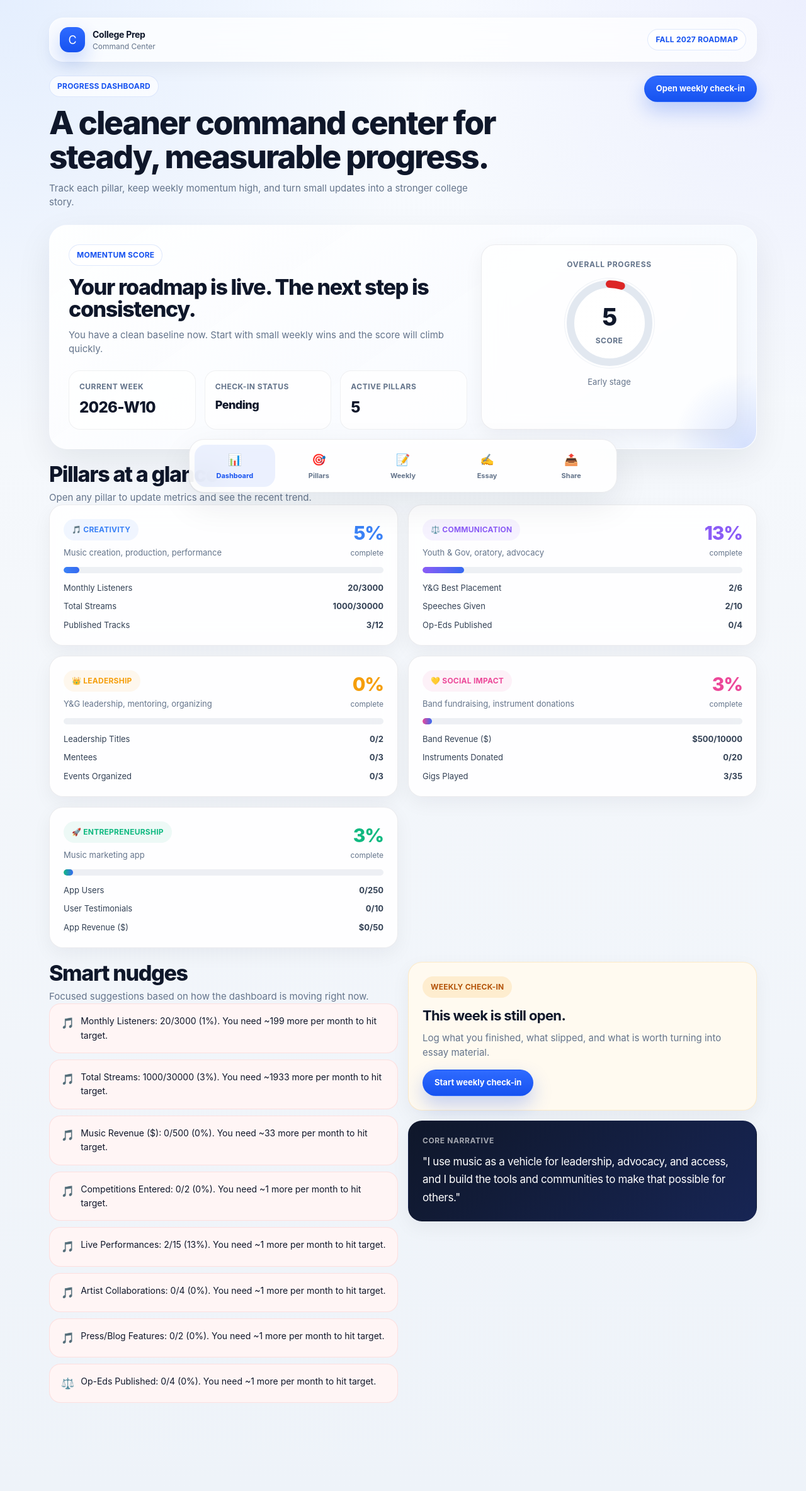
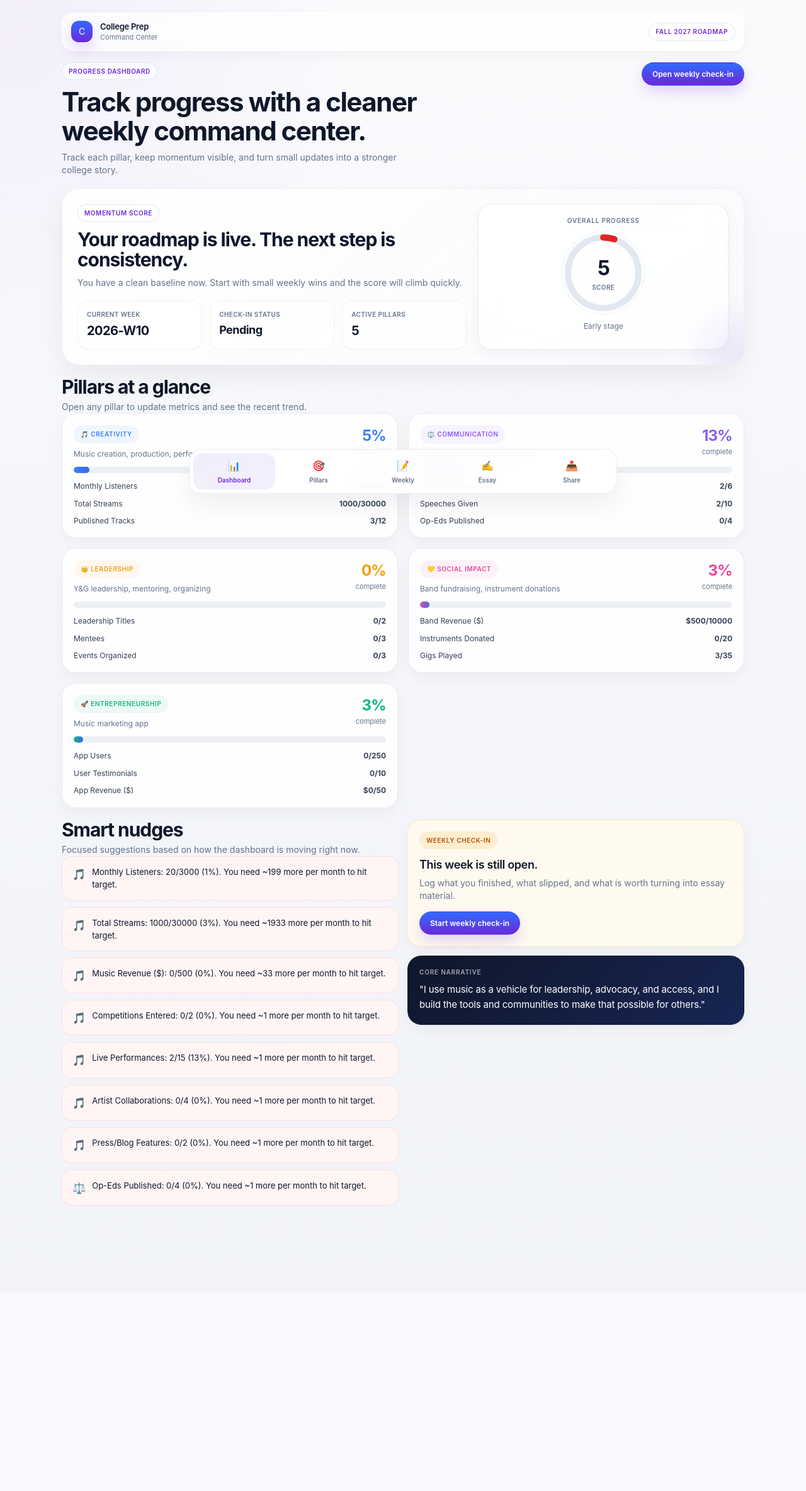
Before and after one commit to tyagapati/NeelCollegePrep, a Flask app: page / in a window 1280 px wide. Shown: the whole page at 63% size. After the commit the page ends 1914 px from the top, so only its background shows below. Run offline with Flask 3, Linux system fonts and the light colour scheme; data comes from the database, SQL or seed files in the repository; data that the repository does not hold is empty.

Commit message:
Tighten the UI typography and spacing
Tone down the oversized headings and heavy weight styles so the app feels cleaner and closer to the calmer Kraken-inspired reference.

Made-with: Cursor

```diff
--- a/templates/base.html
+++ b/templates/base.html
@@ -17,9 +17,9 @@
       --text: #0f172a;
       --text-soft: #334155;
       --muted: #64748b;
-      --blue: #1652f0;
-      --blue-dark: #0f3ec9;
-      --blue-soft: rgba(22, 82, 240, 0.08);
+      --blue: #6d28d9;
+      --blue-dark: #5b21b6;
+      --blue-soft: rgba(109, 40, 217, 0.08);
       --purple-soft: rgba(99, 102, 241, 0.10);
       --amber-soft: rgba(245, 158, 11, 0.14);
       --green-soft: rgba(16, 185, 129, 0.14);
@@ -27,8 +27,8 @@
       --green: #059669;
       --amber: #d97706;
       --red: #dc2626;
-      --shadow: 0 20px 55px rgba(15, 23, 42, 0.08);
-      --shadow-soft: 0 10px 30px rgba(15, 23, 42, 0.05);
+      --shadow: 0 18px 40px rgba(15, 23, 42, 0.06);
+      --shadow-soft: 0 8px 22px rgba(15, 23, 42, 0.04);
       --radius-xl: 28px;
       --radius-lg: 22px;
       --radius-md: 16px;
@@ -37,127 +37,126 @@
     body {
       font-family: Inter, -apple-system, BlinkMacSystemFont, "Segoe UI", sans-serif;
       background:
-        radial-gradient(circle at top left, rgba(59, 130, 246, 0.10), transparent 26%),
-        radial-gradient(circle at top right, rgba(99, 102, 241, 0.08), transparent 24%),
-        linear-gradient(180deg, #f8fbff 0%, var(--bg) 40%, #eef3f9 100%);
+        radial-gradient(circle at top left, rgba(109, 40, 217, 0.06), transparent 24%),
+        linear-gradient(180deg, #fbfbfd 0%, #f6f7fb 36%, #f1f3f8 100%);
       color: var(--text);
-      line-height: 1.5;
+      line-height: 1.45;
       min-height: 100vh;
       padding-bottom: 108px;
     }
     a { color: inherit; }
-    .container { max-width: 1160px; margin: 0 auto; padding: 28px 18px 0; }
+    .container { max-width: 1120px; margin: 0 auto; padding: 20px 18px 0; }
     .page-header {
       display: flex;
       flex-wrap: wrap;
       justify-content: space-between;
       align-items: flex-start;
-      gap: 20px;
-      margin-bottom: 24px;
+      gap: 16px;
+      margin-bottom: 18px;
     }
     .eyebrow {
       display: inline-flex;
       align-items: center;
       gap: 8px;
-      padding: 7px 12px;
+      padding: 6px 10px;
       border: 1px solid var(--border-strong);
       border-radius: 999px;
       background: rgba(255,255,255,0.7);
       color: var(--blue);
-      font-size: 12px;
-      font-weight: 700;
-      letter-spacing: 0.02em;
+      font-size: 10px;
+      font-weight: 600;
+      letter-spacing: 0.06em;
       text-transform: uppercase;
     }
     .hero-title, .section-title {
-      font-size: clamp(30px, 4vw, 52px);
-      font-weight: 800;
-      line-height: 1.05;
-      letter-spacing: -0.04em;
+      font-size: clamp(28px, 3.6vw, 42px);
+      font-weight: 700;
+      line-height: 1.08;
+      letter-spacing: -0.035em;
     }
     .section-title {
-      font-size: clamp(24px, 3vw, 34px);
-      margin-bottom: 8px;
+      font-size: clamp(22px, 2.6vw, 30px);
+      margin-bottom: 6px;
     }
     .section-sub, .hero-subtitle {
-      font-size: 15px;
+      font-size: 14px;
       color: var(--muted);
-      max-width: 700px;
+      max-width: 680px;
     }
     .hero-card {
       position: relative;
       overflow: hidden;
-      background: linear-gradient(145deg, rgba(255,255,255,0.94), rgba(244,248,255,0.92));
-      border: 1px solid rgba(255,255,255,0.65);
+      background: linear-gradient(145deg, rgba(255,255,255,0.96), rgba(249,250,253,0.94));
+      border: 1px solid rgba(15, 23, 42, 0.06);
       box-shadow: var(--shadow);
       border-radius: var(--radius-xl);
-      padding: 30px;
-      margin-bottom: 20px;
+      padding: 24px;
+      margin-bottom: 18px;
     }
     .hero-card::after {
       content: "";
       position: absolute;
       inset: auto -10% -35% auto;
-      width: 260px;
-      height: 260px;
-      background: radial-gradient(circle, rgba(22,82,240,0.14), transparent 62%);
+      width: 220px;
+      height: 220px;
+      background: radial-gradient(circle, rgba(109,40,217,0.10), transparent 62%);
       pointer-events: none;
     }
     .card {
       background: var(--surface);
-      backdrop-filter: blur(18px);
+      backdrop-filter: blur(14px);
       border: 1px solid var(--border);
       border-radius: var(--radius-lg);
-      padding: 22px;
-      margin-bottom: 16px;
+      padding: 18px;
+      margin-bottom: 14px;
       box-shadow: var(--shadow-soft);
     }
-    .card h3 { font-size: 16px; font-weight: 700; margin-bottom: 8px; }
+    .card h3 { font-size: 15px; font-weight: 600; margin-bottom: 6px; }
     .card-link { text-decoration: none; display: block; }
     .card-link .card { transition: transform 0.18s ease, box-shadow 0.18s ease, border-color 0.18s ease; }
     .card-link:hover .card { transform: translateY(-2px); box-shadow: var(--shadow); border-color: var(--border-strong); }
     .grid-2, .grid-3 {
       display: grid;
-      gap: 16px;
+      gap: 14px;
     }
     .grid-2 { grid-template-columns: repeat(2, minmax(0, 1fr)); }
     .grid-3 { grid-template-columns: repeat(3, minmax(0, 1fr)); }
     .split-hero {
       display: grid;
       grid-template-columns: minmax(0, 1.4fr) minmax(280px, 0.9fr);
-      gap: 22px;
+      gap: 18px;
       align-items: stretch;
     }
     .stat-strip {
       display: grid;
       grid-template-columns: repeat(3, minmax(0, 1fr));
-      gap: 14px;
-      margin-top: 22px;
+      gap: 12px;
+      margin-top: 18px;
     }
     .mini-stat {
-      padding: 16px;
-      border-radius: 18px;
+      padding: 14px;
+      border-radius: 16px;
       background: rgba(255,255,255,0.72);
       border: 1px solid rgba(15, 23, 42, 0.06);
     }
     .mini-stat .label {
-      font-size: 12px;
-      font-weight: 700;
+      font-size: 10px;
+      font-weight: 600;
       color: var(--muted);
       text-transform: uppercase;
       letter-spacing: 0.04em;
-      margin-bottom: 6px;
+      margin-bottom: 4px;
     }
     .mini-stat .value {
-      font-size: 24px;
-      font-weight: 800;
+      font-size: 20px;
+      font-weight: 700;
       letter-spacing: -0.03em;
     }
     .surface-note {
       background: var(--surface-soft);
       border: 1px solid var(--border);
-      border-radius: 18px;
-      padding: 16px 18px;
+      border-radius: 16px;
+      padding: 14px 16px;
     }
     .surface-note strong { display: block; margin-bottom: 4px; }
     .bar-bg {
@@ -177,13 +176,13 @@
       align-items: center;
       justify-content: center;
       gap: 8px;
-      padding: 10px 18px;
+      padding: 9px 16px;
       border-radius: 999px;
       border: 1px solid var(--border);
       background: rgba(255,255,255,0.92);
-      font-size: 13px;
+      font-size: 12px;
       cursor: pointer;
-      font-weight: 700;
+      font-weight: 600;
       color: var(--text);
       transition: all 0.15s ease;
       text-decoration: none;
@@ -193,10 +192,10 @@
       background: linear-gradient(180deg, #2f6bff, var(--blue));
       color: #fff;
       border-color: transparent;
-      box-shadow: 0 14px 30px rgba(22, 82, 240, 0.25);
+      box-shadow: 0 10px 22px rgba(109, 40, 217, 0.18);
     }
     .btn-primary:hover { color: #fff; background: linear-gradient(180deg, #2563eb, var(--blue-dark)); }
-    .btn-sm { padding: 8px 12px; font-size: 12px; }
+    .btn-sm { padding: 7px 11px; font-size: 11px; }
     .btn-done { background: #ecfdf5; color: #047857; border-color: rgba(16,185,129,0.18); }
     .btn-skip { background: #fffbeb; color: #b45309; border-color: rgba(245,158,11,0.22); }
     .badge {
@@ -236,31 +235,31 @@
     }
     .metric-row {
       display: grid;
-      grid-template-columns: minmax(0, 1fr) 132px 120px auto;
+      grid-template-columns: minmax(0, 1fr) 124px 108px auto;
       align-items: center;
-      gap: 14px;
-      padding: 16px 0;
+      gap: 12px;
+      padding: 14px 0;
       border-bottom: 1px solid rgba(148, 163, 184, 0.16);
     }
     .metric-row:last-child { border-bottom: none; }
-    .metric-label { font-size: 14px; font-weight: 600; color: var(--text-soft); }
-    .metric-val { font-size: 16px; font-weight: 800; text-align: right; letter-spacing: -0.02em; }
+    .metric-label { font-size: 13px; font-weight: 500; color: var(--text-soft); }
+    .metric-val { font-size: 15px; font-weight: 700; text-align: right; letter-spacing: -0.02em; }
     .metric-bar { width: 100%; }
     .task-item {
-      padding: 16px;
-      border: 1px solid rgba(148, 163, 184, 0.18);
-      border-radius: 18px;
+      padding: 14px;
+      border: 1px solid rgba(148, 163, 184, 0.16);
+      border-radius: 16px;
       margin-bottom: 10px;
       background: rgba(255,255,255,0.76);
     }
-    .task-label { font-size: 14px; font-weight: 600; margin-bottom: 10px; color: var(--text-soft); }
+    .task-label { font-size: 13px; font-weight: 500; margin-bottom: 8px; color: var(--text-soft); }
     .task-actions { display: flex; gap: 8px; flex-wrap: wrap; align-items: center; }
     .nudge {
-      padding: 16px 18px;
-      border-radius: 18px;
+      padding: 14px 16px;
+      border-radius: 16px;
       margin-bottom: 10px;
-      font-size: 14px;
-      line-height: 1.6;
+      font-size: 13px;
+      line-height: 1.55;
       display: flex;
       gap: 10px;
       align-items: flex-start;
@@ -273,17 +272,17 @@
       right: 20px;
       background: #0f172a;
       color: #fff;
-      padding: 14px 20px;
-      border-radius: 16px;
-      font-size: 14px;
+      padding: 12px 18px;
+      border-radius: 14px;
+      font-size: 13px;
       z-index: 999;
       box-shadow: var(--shadow);
       animation: slideIn 0.3s;
     }
     @keyframes slideIn { from { transform: translateX(100px); opacity: 0; } to { transform: none; opacity: 1; } }
     .momentum-ring {
-      width: 144px;
-      height: 144px;
+      width: 132px;
+      height: 132px;
       position: relative;
       margin: 0 auto;
       border-radius: 50%;
@@ -298,39 +297,39 @@
       flex-direction: column;
       align-items: center;
       justify-content: center;
-      font-size: 38px;
-      font-weight: 800;
+      font-size: 32px;
+      font-weight: 700;
       letter-spacing: -0.04em;
     }
     .momentum-num span {
-      font-size: 12px;
-      font-weight: 700;
+      font-size: 10px;
+      font-weight: 600;
       color: var(--muted);
       letter-spacing: 0.04em;
       text-transform: uppercase;
     }
     .essay-card {
       border: 1px solid rgba(99, 102, 241, 0.12);
-      padding: 16px 18px;
+      padding: 14px 16px;
       background: #f8faff;
-      border-radius: 18px;
+      border-radius: 16px;
       margin-bottom: 10px;
     }
     .share-page {
       background: #fff;
-      padding: 32px;
-      border-radius: 28px;
+      padding: 28px;
+      border-radius: 24px;
       border: 1px solid rgba(15,23,42,0.08);
       box-shadow: var(--shadow);
     }
     .table-clean {
       width: 100%;
       border-collapse: collapse;
-      font-size: 13px;
+      font-size: 12px;
     }
     .table-clean th,
     .table-clean td {
-      padding: 10px 12px;
+      padding: 9px 11px;
       border-bottom: 1px solid rgba(148, 163, 184, 0.18);
     }
     .table-clean th {
@@ -342,17 +341,17 @@
     .table-clean th:last-child { text-align: right; }
     .top-nav {
       position: sticky;
-      top: 14px;
+      top: 10px;
       z-index: 90;
-      margin-bottom: 22px;
+      margin-bottom: 18px;
     }
     .top-nav-inner {
       display: flex;
       align-items: center;
       justify-content: space-between;
       gap: 16px;
-      padding: 14px 16px;
-      border-radius: 22px;
+      padding: 12px 14px;
+      border-radius: 18px;
       background: rgba(255,255,255,0.72);
       backdrop-filter: blur(18px);
       border: 1px solid rgba(255,255,255,0.7);
@@ -365,22 +364,22 @@
       text-decoration: none;
     }
     .brand-mark {
-      width: 40px;
-      height: 40px;
-      border-radius: 14px;
+      width: 34px;
+      height: 34px;
+      border-radius: 12px;
       background: linear-gradient(180deg, #2f6bff, var(--blue));
       color: #fff;
       display: grid;
       place-items: center;
-      font-size: 18px;
-      box-shadow: 0 14px 30px rgba(22, 82, 240, 0.24);
+      font-size: 14px;
+      box-shadow: 0 10px 22px rgba(109, 40, 217, 0.18);
     }
-    .brand-copy strong { display: block; font-size: 14px; letter-spacing: -0.02em; }
-    .brand-copy span { display: block; font-size: 12px; color: var(--muted); }
+    .brand-copy strong { display: block; font-size: 13px; font-weight: 600; letter-spacing: -0.02em; }
+    .brand-copy span { display: block; font-size: 11px; color: var(--muted); }
     .nav {
       position: fixed;
       left: 50%;
-      bottom: 18px;
+      bottom: 16px;
       transform: translateX(-50%);
       background: rgba(255,255,255,0.9);
       border: 1px solid rgba(15,23,42,0.08);
@@ -388,9 +387,9 @@
       box-shadow: var(--shadow);
       display: flex;
       justify-content: center;
-      gap: 6px;
-      padding: 8px;
-      border-radius: 24px;
+      gap: 4px;
+      padding: 6px;
+      border-radius: 20px;
       z-index: 100;
       width: min(calc(100% - 24px), 680px);
     }
@@ -399,20 +398,20 @@
       flex: 1;
       flex-direction: column;
       align-items: center;
-      padding: 10px 12px;
-      border-radius: 18px;
+      padding: 8px 10px;
+      border-radius: 14px;
       text-decoration: none;
       color: var(--muted);
-      font-size: 11px;
-      font-weight: 700;
+      font-size: 10px;
+      font-weight: 600;
       transition: all 0.15s ease;
     }
     .nav a.active { color: var(--blue); background: var(--blue-soft); }
-    .nav a span.icon { font-size: 18px; margin-bottom: 4px; }
+    .nav a span.icon { font-size: 16px; margin-bottom: 3px; }
     .collapsible-header { cursor: pointer; display: flex; justify-content: space-between; align-items: center; gap: 12px; }
     .collapsible-header:hover { opacity: 0.88; }
     .fade-in { animation: fadeIn 0.3s; }
-    .page-block { margin-bottom: 22px; }
+    .page-block { margin-bottom: 18px; }
     .stack-sm > * + * { margin-top: 10px; }
     .muted { color: var(--muted); }
     .right { text-align: right; }
--- a/templates/dashboard.html
+++ b/templates/dashboard.html
@@ -4,8 +4,8 @@
 <div class="page-header">
   <div>
     <div class="eyebrow">Progress dashboard</div>
-    <h1 class="hero-title" style="margin-top:14px;max-width:720px;">A cleaner command center for steady, measurable progress.</h1>
-    <div class="hero-subtitle" style="margin-top:12px;">Track each pillar, keep weekly momentum high, and turn small updates into a stronger college story.</div>
+    <h1 class="hero-title" style="margin-top:12px;max-width:640px;">Track progress with a cleaner weekly command center.</h1>
+    <div class="hero-subtitle" style="margin-top:10px;max-width:560px;">Track each pillar, keep momentum visible, and turn small updates into a stronger college story.</div>
   </div>
   <a href="/weekly" class="btn btn-primary">Open weekly check-in</a>
 </div>
@@ -13,8 +13,8 @@
 <div class="hero-card page-block">
   <div class="split-hero">
     <div>
-      <div class="eyebrow" style="margin-bottom:16px;">Momentum score</div>
-      <h2 class="section-title" style="margin-bottom:12px;">Your roadmap is live. The next step is consistency.</h2>
+      <div class="eyebrow" style="margin-bottom:12px;">Momentum score</div>
+      <h2 class="section-title" style="margin-bottom:10px;max-width:520px;">Your roadmap is live. The next step is consistency.</h2>
       <div class="section-sub" style="margin-bottom:0;">
         {% if momentum >= 60 %}You are building strong momentum across the portfolio. Keep stacking visible wins each week.{% elif momentum >= 30 %}You are moving in the right direction. A few steady weekly check-ins will make the dashboard feel dramatically stronger.{% else %}You have a clean baseline now. Start with small weekly wins and the score will climb quickly.{% endif %}
       </div>
@@ -34,18 +34,18 @@
       </div>
     </div>
     <div class="card" style="text-align:center;background:rgba(255,255,255,0.76);margin-bottom:0;">
-      <div class="muted" style="font-size:12px;font-weight:700;text-transform:uppercase;letter-spacing:0.06em;margin-bottom:12px;">Overall progress</div>
+      <div class="muted" style="font-size:10px;font-weight:600;text-transform:uppercase;letter-spacing:0.08em;margin-bottom:10px;">Overall progress</div>
       <div class="momentum-ring">
-        <svg width="144" height="144">
-          <circle cx="72" cy="72" r="62" fill="none" stroke="#e2e8f0" stroke-width="12"/>
-          <circle cx="72" cy="72" r="62" fill="none"
+        <svg width="132" height="132">
+          <circle cx="66" cy="66" r="56" fill="none" stroke="#e2e8f0" stroke-width="10"/>
+          <circle cx="66" cy="66" r="56" fill="none"
                   stroke="{% if momentum >= 60 %}var(--green){% elif momentum >= 30 %}var(--amber){% else %}var(--red){% endif %}"
-                  stroke-width="12" stroke-linecap="round"
-                  stroke-dasharray="{{ (momentum / 100 * 389)|round }},389"/>
+                  stroke-width="10" stroke-linecap="round"
+                  stroke-dasharray="{{ (momentum / 100 * 352)|round }},352"/>
         </svg>
         <div class="momentum-num">{{ momentum }}<span>Score</span></div>
       </div>
-      <div class="muted" style="font-size:13px;margin-top:12px;">
+      <div class="muted" style="font-size:12px;margin-top:10px;">
         {% if momentum >= 60 %}Strong trajectory{% elif momentum >= 30 %}Momentum building{% else %}Early stage{% endif %}
       </div>
     </div>
@@ -62,15 +62,15 @@
         <div style="display:flex;justify-content:space-between;align-items:flex-start;gap:12px;margin-bottom:12px;">
           <div>
             <div class="eyebrow" style="background:{{ p.color }}12;color:{{ p.color }};border-color:transparent;">{{ p.icon }} {{ p.label }}</div>
-            <div class="muted" style="font-size:13px;margin-top:10px;">{{ p.desc }}</div>
+            <div class="muted" style="font-size:12px;margin-top:8px;">{{ p.desc }}</div>
           </div>
           <div class="right">
-            <div style="font-size:30px;font-weight:800;letter-spacing:-0.04em;color:{{ p.color }};">{{ p.progress }}%</div>
-            <div class="muted" style="font-size:12px;">complete</div>
+            <div style="font-size:24px;font-weight:700;letter-spacing:-0.03em;color:{{ p.color }};">{{ p.progress }}%</div>
+            <div class="muted" style="font-size:11px;">complete</div>
           </div>
         </div>
         <div class="bar-bg"><div class="bar-fill" style="width:{{ p.progress }}%;background:linear-gradient(90deg, {{ p.color }}, rgba(22,82,240,0.85));"></div></div>
-        <div class="stack-sm" style="margin-top:14px;font-size:13px;color:var(--text-soft);">
+        <div class="stack-sm" style="margin-top:12px;font-size:12px;color:var(--text-soft);">
           {% for m in p.metrics[:3] %}
           <div style="display:flex;justify-content:space-between;gap:12px;">
             <span>{{ m.label }}</span>
@@ -100,18 +100,18 @@
     <div class="card" style="background:{% if has_log %}#f0fdf4{% else %}#fffaf0{% endif %};border-color:{% if has_log %}rgba(16,185,129,0.14){% else %}rgba(245,158,11,0.18){% endif %};">
       <div class="eyebrow" style="margin-bottom:12px;{% if has_log %}background:rgba(16,185,129,0.12);color:#047857;{% else %}background:rgba(245,158,11,0.14);color:#b45309;{% endif %}border-color:transparent;">Weekly check-in</div>
       {% if has_log %}
-        <h3 style="font-size:22px;letter-spacing:-0.03em;">You logged this week already.</h3>
-        <div class="section-sub" style="margin:8px 0 16px;">Your entry for {{ cur_week }} is saved and ready if you want to refine it.</div>
+        <h3 style="font-size:18px;letter-spacing:-0.02em;">You logged this week already.</h3>
+        <div class="section-sub" style="margin:6px 0 14px;">Your entry for {{ cur_week }} is saved and ready if you want to refine it.</div>
         <a href="/weekly" class="btn">Review and edit</a>
       {% else %}
-        <h3 style="font-size:22px;letter-spacing:-0.03em;">This week is still open.</h3>
-        <div class="section-sub" style="margin:8px 0 16px;">Log what you finished, what slipped, and what is worth turning into essay material.</div>
+        <h3 style="font-size:18px;letter-spacing:-0.02em;">This week is still open.</h3>
+        <div class="section-sub" style="margin:6px 0 14px;">Log what you finished, what slipped, and what is worth turning into essay material.</div>
         <a href="/weekly" class="btn btn-primary">Start weekly check-in</a>
       {% endif %}
     </div>
     <div class="card" style="background:linear-gradient(135deg, #0f172a, #172554);color:#fff;">
-      <div class="muted" style="color:rgba(255,255,255,0.62);font-size:12px;font-weight:700;text-transform:uppercase;letter-spacing:0.05em;margin-bottom:10px;">Core narrative</div>
-      <div style="font-size:17px;line-height:1.7;letter-spacing:-0.02em;">
+      <div class="muted" style="color:rgba(255,255,255,0.62);font-size:10px;font-weight:600;text-transform:uppercase;letter-spacing:0.08em;margin-bottom:8px;">Core narrative</div>
+      <div style="font-size:15px;line-height:1.65;letter-spacing:-0.01em;">
         "I use music as a vehicle for leadership, advocacy, and access, and I build the tools and communities to make that possible for others."
       </div>
     </div>
--- a/templates/essay.html
+++ b/templates/essay.html
@@ -11,7 +11,7 @@
 
 <div class="hero-card">
   <div class="eyebrow" style="margin-bottom:14px;">Core narrative</div>
-  <div style="font-size:18px;line-height:1.8;max-width:900px;color:var(--text-soft);">
+  <div style="font-size:15px;line-height:1.75;max-width:860px;color:var(--text-soft);">
     You're not just a musician or a debater. You're someone who experienced a gap as a first-gen kid passionate about music with no roadmap, then built the roadmap yourself. You created the work, built the audience, raised money, gave instruments to kids like you, and built an app so the next kid doesn't have to struggle the same way.
   </div>
 </div>
@@ -20,7 +20,7 @@
 <div class="card">
   <div class="collapsible-header" onclick="toggleEssay('essay-{{ a.id }}', this)">
     <div>
-      <h3 style="margin:0;font-size:24px;letter-spacing:-0.03em;">{{ a.label }}</h3>
+      <h3 style="margin:0;font-size:20px;font-weight:700;letter-spacing:-0.02em;">{{ a.label }}</h3>
       <div style="font-size:13px;color:var(--muted);margin-top:4px;">Prompt angle: {{ a.prompt }}</div>
     </div>
     <div style="display:flex;align-items:center;gap:8px;">
@@ -71,7 +71,7 @@
 
 <div class="card" style="background:#fffaf0;border-color:rgba(245,158,11,0.16);">
   <div class="eyebrow" style="background:rgba(245,158,11,0.14);color:#b45309;border-color:transparent;margin-bottom:12px;">Writing tips</div>
-  <div style="font-size:14px;color:#92400e;line-height:1.8;">
+  <div style="font-size:13px;color:#92400e;line-height:1.75;">
     <strong>Start collecting material now.</strong> Every note becomes raw essay material later, when details are harder to remember.
     <br><br>
     <strong>Numbers tell stories.</strong> Specific counts, outcomes, and momentum make the experience credible and memorable.
--- a/templates/share.html
+++ b/templates/share.html
@@ -5,7 +5,7 @@
   <div class="page-header">
     <div>
       <div class="eyebrow">Share progress</div>
-      <h1 class="section-title" style="margin-top:14px;">A cleaner report for counselors, mentors, and family.</h1>
+      <h1 class="section-title" style="margin-top:12px;">A cleaner report for counselors, mentors, and family.</h1>
       <div class="section-sub">Use this print-friendly view to export a polished snapshot of current progress.</div>
     </div>
     <button class="btn btn-primary" onclick="window.print()">Print or save PDF</button>
@@ -15,11 +15,11 @@
 
 <div class="share-page">
   <div style="text-align:center;margin-bottom:24px;">
-    <h1 style="font-size:30px;font-weight:800;margin:0;letter-spacing:-0.04em;">College Prep Progress Report</h1>
+    <h1 style="font-size:26px;font-weight:700;margin:0;letter-spacing:-0.03em;">College Prep Progress Report</h1>
     <div style="font-size:13px;color:var(--muted);">Generated {{ generated }} · Target: Top 25 · Pre-Law / PoliSci · Fall 2027</div>
     <div style="margin-top:12px;">
       <div style="font-size:12px;font-weight:700;color:var(--muted);text-transform:uppercase;letter-spacing:0.06em;">Momentum score</div>
-      <div style="font-size:48px;font-weight:800;color:{% if momentum >= 60 %}var(--green){% elif momentum >= 30 %}var(--amber){% else %}var(--red){% endif %};">
+      <div style="font-size:42px;font-weight:700;color:{% if momentum >= 60 %}var(--green){% elif momentum >= 30 %}var(--amber){% else %}var(--red){% endif %};">
         {{ momentum }}<span style="font-size:20px;color:var(--muted);">/100</span>
       </div>
     </div>
```
Also changed, not shown: other parts of templates/base.html (+11 -11 lines), templates/pillars.html (+6 -6 lines), templates/weekly.html (+4 -4 lines).
